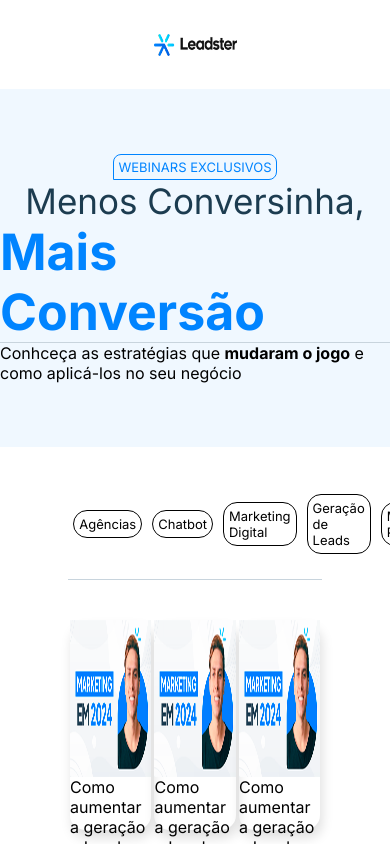
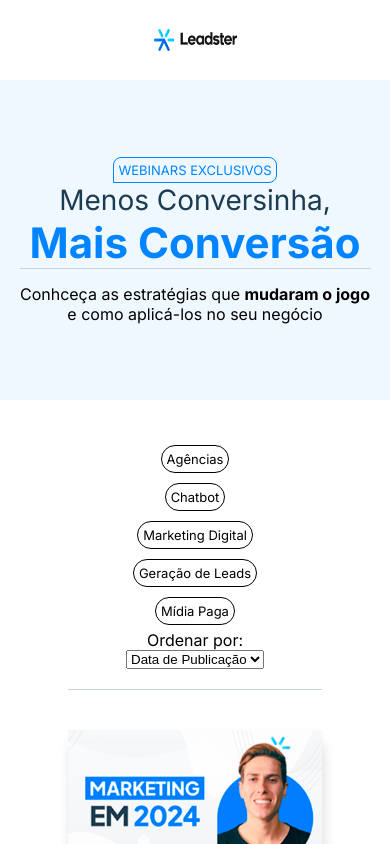
Before and after one commit to vitorfail/landing-page, a Next.js app: page / in a window 390 px wide. Shown: the top 844 px of the page. Built offline with nearby package versions, Linux system fonts and the light colour scheme.

Commit message:
melhorando o componenete 'Videos' e adicionando o component 'Plano'

```diff
--- a/src/app/components/Header/Header.css
+++ b/src/app/components/Header/Header.css
@@ -2,7 +2,7 @@
     display: flex;
     flex-direction: column;
     width: 100%;
-    height: 30%;
+    height: 400px;
 }
 .logo{
     background: white;
@@ -40,7 +40,7 @@
     font-family: var(--font-bold);
 }
 .banner label:nth-child(3){
-    font-size: 50px;
+    font-size: 60px;
     color: #0084ff;
     font-weight: 700;
     font-family: var(--font-extra-bold);
@@ -50,3 +50,16 @@
     font-family: var(--font-extra-light);
     border-top:1px solid #c8d4dd;
 }
+@media screen and (max-width:780px){
+    .banner label:nth-child(3){
+        font-size: 42px;
+    }
+    .banner label:nth-child(2){
+        font-size: 28px;
+    }
+    .banner label:nth-child(4) {
+        padding-top: 15px;
+        width: 90%;
+        text-align: center;
+    }
+}
--- /dev/null
+++ b/src/app/components/Plano/Plano.css
@@ -0,0 +1,43 @@
+.plano{
+    padding-top: 40px;
+    display: flex;
+    align-items: center;
+    justify-content: center;
+    width: 100%;
+    min-height: 300px;
+    background: #f0f8ff;
+}
+.plano .thumb{
+    height: 460px;
+    width: 460px;
+
+}
+.plano .descri-plano{
+    display: flex;
+    flex-direction: column;
+    height: 200px;
+    width: 300px;
+}
+.plano .descri-plano label{
+    width: 100%;
+    font-family: var(--font-medium);
+}
+.plano .descri-plano label:nth-child(1){
+    font-size: 40px;
+}
+.plano .botoes{
+    display: flex;
+    width: 100%;
+    min-height: 40px;
+}
+.plano .botoes h3{
+    background: #0329ff;
+    border-radius: 30px;
+    color: white;
+}
+.plano .botoes img{
+    width: 100px;
+    height: 30px;
+}
+@media screen and (max-width:780px){
+}
--- a/src/app/components/Videos/Videos.css
+++ b/src/app/components/Videos/Videos.css
@@ -1,11 +1,13 @@
 .content{
+    padding-top: 40px;
     background: white;
     display: flex;
     justify-content: center;
     align-items: center;
     flex-direction: column;
     width: 100%;
-    height: 60%;
+    min-height: 60%;
+    padding-bottom: 20px;
 }
 .content .aba{
     padding-bottom:20px ;
@@ -33,7 +35,7 @@
 }
 .content .cards{
     margin-top: 20px;
-    height: 700px;
+    min-height: 700px;
     width: 65%;
     display: flex;
     align-items: flex-start;
@@ -45,7 +47,7 @@
     border-radius: 15px;
     box-shadow: 2px 8px 12px rgba(0, 0, 0, 0.13);
     height: 30%;
-    width: 32%;
+    width: 270px;
     display: flex;
     flex-direction: column;
 }
@@ -61,3 +63,41 @@
     width: 100%;
     height: 25%;
 }
+.content .index{
+    border-top: 1px solid #c8d4dd;
+    width: 65%;
+    height: 50px;
+    padding-top: 30px;
+    display: flex;
+    justify-content: center;
+}
+.content .index h2{
+    transition: 0.2s;
+    font-weight: 500;
+}
+.content .index .indice{
+    text-align: center;
+    justify-content: center;
+    width: 30px;
+    height: 30px;
+}
+.content .index .indice:hover{
+    border-radius: 2px;
+    cursor: pointer;
+    border: 1px solid #0329ff;
+    color: #0329ff;
+}
+@media screen and (max-width:780px){
+    .content .aba{
+        flex-direction: column;
+    }
+    .content .aba .titulos{
+        flex-direction: column;
+    }
+    .content .aba .selecao{
+        display: flex;
+        flex-direction: column;
+        align-items: center;
+        justify-content: center;
+    }
+}
--- a/src/app/components/Videos/Videos.js
+++ b/src/app/components/Videos/Videos.js
@@ -58,6 +58,12 @@ export default function Videos(){
                 </div>
 
             </div>
+            <div className='index'>
+                <h2>Página</h2>
+                <h2 className='indice'>1</h2>
+                <h2 className='indice'>2</h2>
+                <h2 className='indice'>3</h2>
+            </div>
         </div>
     )
 }
--- a/src/app/page.module.css
+++ b/src/app/page.module.css
@@ -3,7 +3,7 @@
   display: flex;
   flex-direction: column;
   width: 100%;
-  height: 1490px;
+  min-height: 1490px;
   z-index: 100;
 }
 
--- a/src/app/pages/Home.js
+++ b/src/app/pages/Home.js
@@ -1,11 +1,13 @@
 import styles from '../page.module.css'
 import Header from '../components/Header/Header'
 import Videos from '../components/Videos/Videos'
+import Plano from '../components/Plano/Plano'
 export default function Home() {
   return (
     <main className={styles.home}>
       <Header></Header>
       <Videos></Videos>
+      <Plano></Plano>
     </main>
   )
 }
```
Also changed, not shown: src/app/components/Plano/Plano.js (added, +20 -0 lines).
